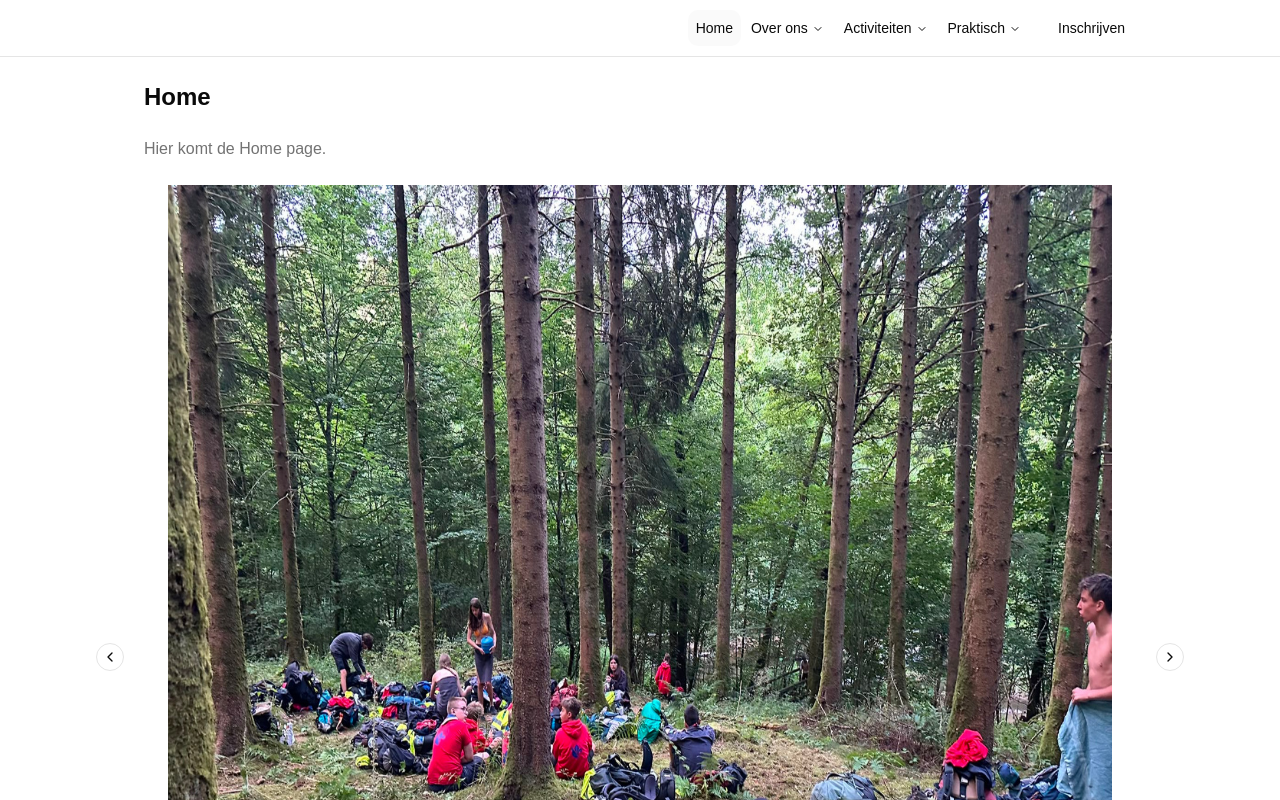
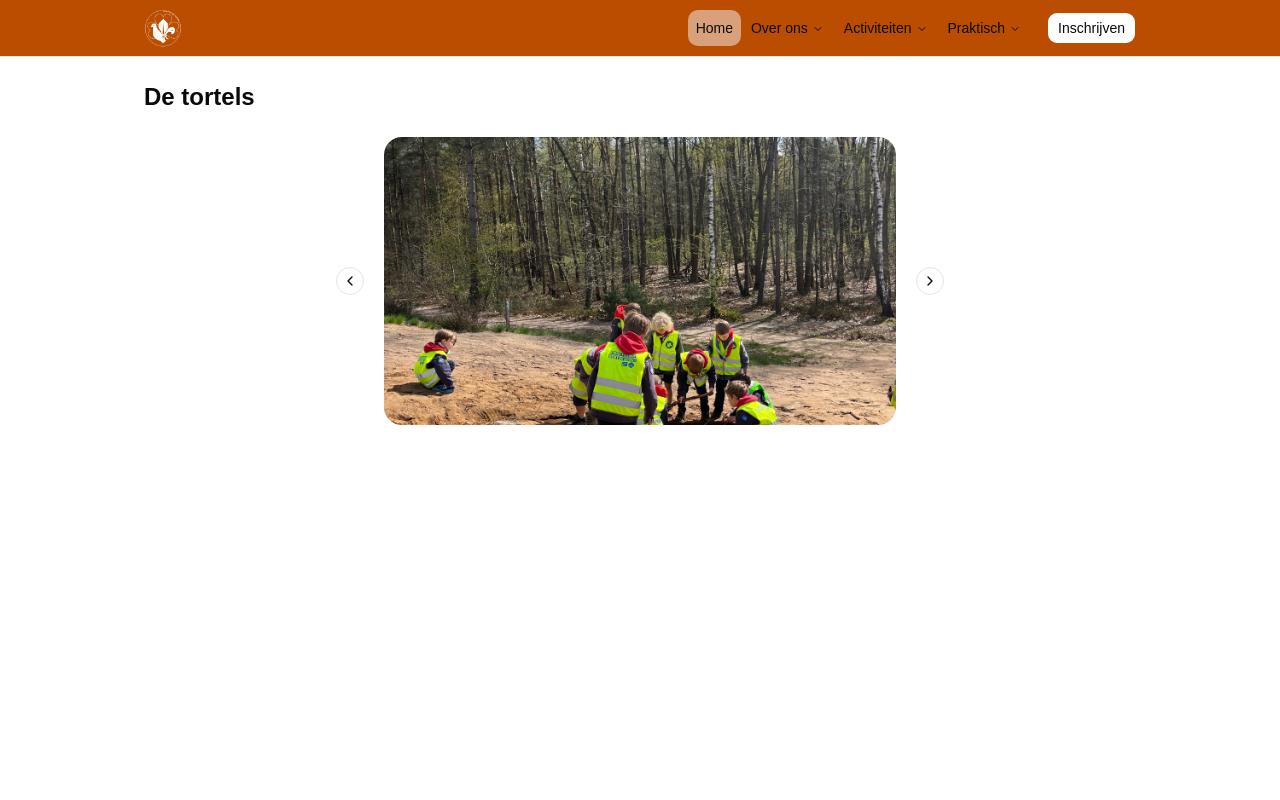
Before and after one commit to YulStudent/scouts-api-kopie, a React (Vite) app in the folder frontend/: page /home in a window 1280 px wide. Shown: the top 800 px of the page. Built offline with nearby package versions, Linux system fonts and the light colour scheme.

Commit message:
aangepaste carousel + wat design aanpassingen

```diff
--- a/frontend/package.json
+++ b/frontend/package.json
@@ -15,6 +15,7 @@
     "@tailwindcss/vite": "^4.3.3",
     "class-variance-authority": "^0.7.1",
     "cn": "^0.5.0",
+    "embla-carousel-autoplay": "^8.6.0",
     "embla-carousel-react": "^8.6.0",
     "lucide-react": "^1.61.0",
     "react": "^19.2.8",
--- a/frontend/src/components/NavBar.tsx
+++ b/frontend/src/components/NavBar.tsx
@@ -11,7 +11,7 @@ import {
   NavigationMenuList,
   NavigationMenuTrigger,
 } from '../components/ui/navigation-menu';
-import scoutsLogo from '../assets/scoutslogodetortels_wit.svg';
+import scoutsLogo from '../assets/scoutslogodetortels_wit.png';
 
 interface NavChild {
   to: string;
@@ -122,13 +122,12 @@ export default function NavBar() {
   const [isOpen, setIsOpen] = useState(false);
 
   return (
-    <header className="sticky top-0 z-50 w-full border-b bg-background/95 backdrop-blur">
+    <header className="sticky top-0 z-50 w-full border-b bg-amber-700  backdrop-blur">
       <div className="container mx-auto flex h-14 max-w-5xl items-center px-4">
         <Link
           to="/home"
           className="flex items-center gap-2 font-semibold text-primary mr-6"
         >
-          {/* vervang later door <img src="/logo.svg" alt="Logo" className="h-10" /> */}
           <img src={scoutsLogo} alt="Logo" className="h-10"/>
 
         </Link>
--- a/frontend/src/components/home/HomeCarousel.tsx
+++ b/frontend/src/components/home/HomeCarousel.tsx
@@ -5,7 +5,7 @@ import {
   CarouselNext,
   CarouselPrevious,
 } from '@/components/ui/carousel';
-
+import Autoplay from "embla-carousel-autoplay"
 
 const modules = import.meta.glob<string>(
   '../../assets/tortelFotos/*.{jpg,jpeg,png,webp}',
@@ -20,12 +20,19 @@ export default function HomeCarousel(){
   }
 
   return (
-    <Carousel className="w-full" opts={{loop: true}}>
+    <Carousel
+      className="w-full max-w-lg mx-auto"
+      opts={{ loop: true }}
+      plugins={[ Autoplay({ delay: 3000, stopOnMouseEnter: true, stopOnInteraction: false, }),
+    ]}>
       <CarouselContent>
         {images.map((src, index) =>  (
           <CarouselItem key={src}>
             <img
-              src={src} alt={`Foto ${index + 1}`} className="flex aspect-square items-center justify-center p-6" />
+              src={src}
+              alt={`Foto ${index + 1}`}
+              className="w-full max-w-lg aspect-video object-cover rounded-2xl"
+            />
           </CarouselItem>
         ))}
       </CarouselContent>
--- a/frontend/src/pages/Home.tsx
+++ b/frontend/src/pages/Home.tsx
@@ -5,8 +5,7 @@ import HomeCarousel from '@/components/home/HomeCarousel';
 const Home = () => {
   return (
     <>
-      <h1 className='text-2xl font-semibold mb-6'>Home</h1>
-      <p className='text-muted-foreground'>Hier komt de Home page.</p>
+      <h1 className='text-2xl font-semibold mb-6'>De tortels</h1>
       <HomeCarousel />
     </>
   );
```
Also changed, not shown: 1 other file (tests, documents, lock files or other folders).
